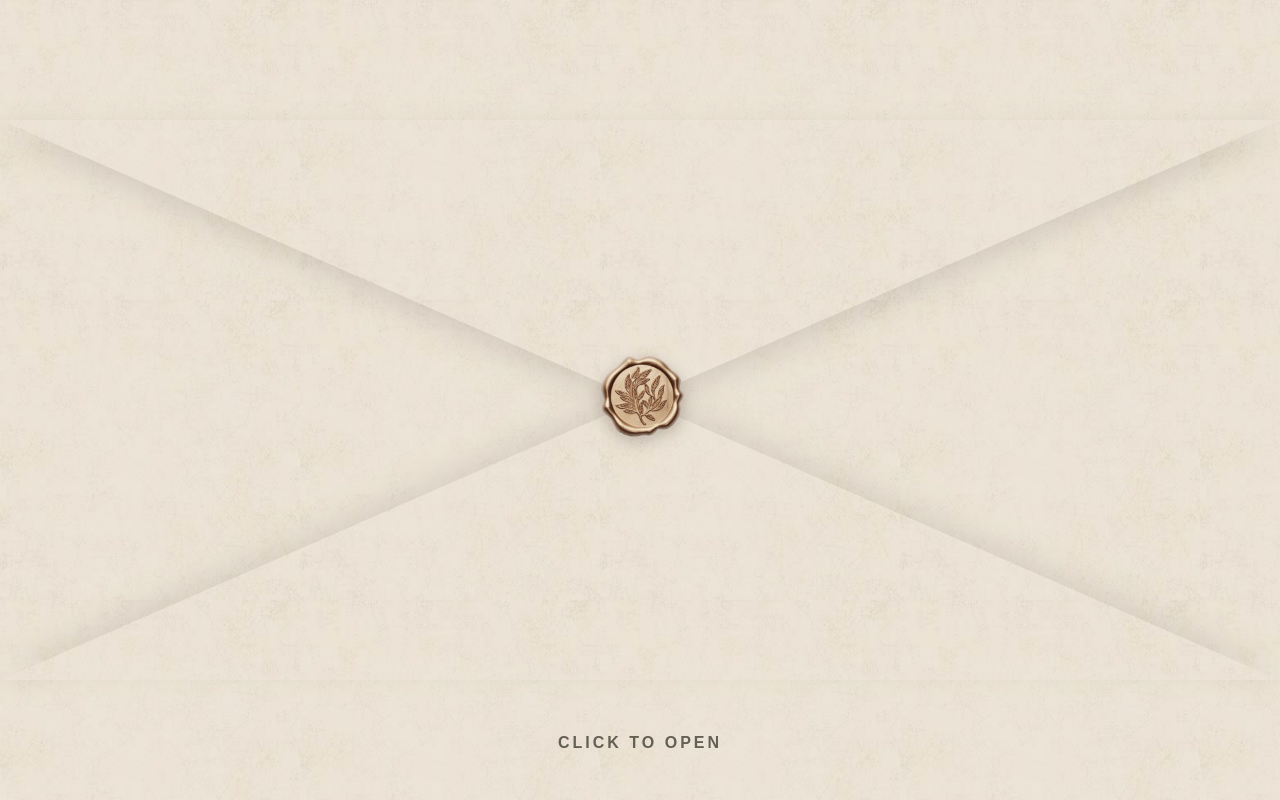
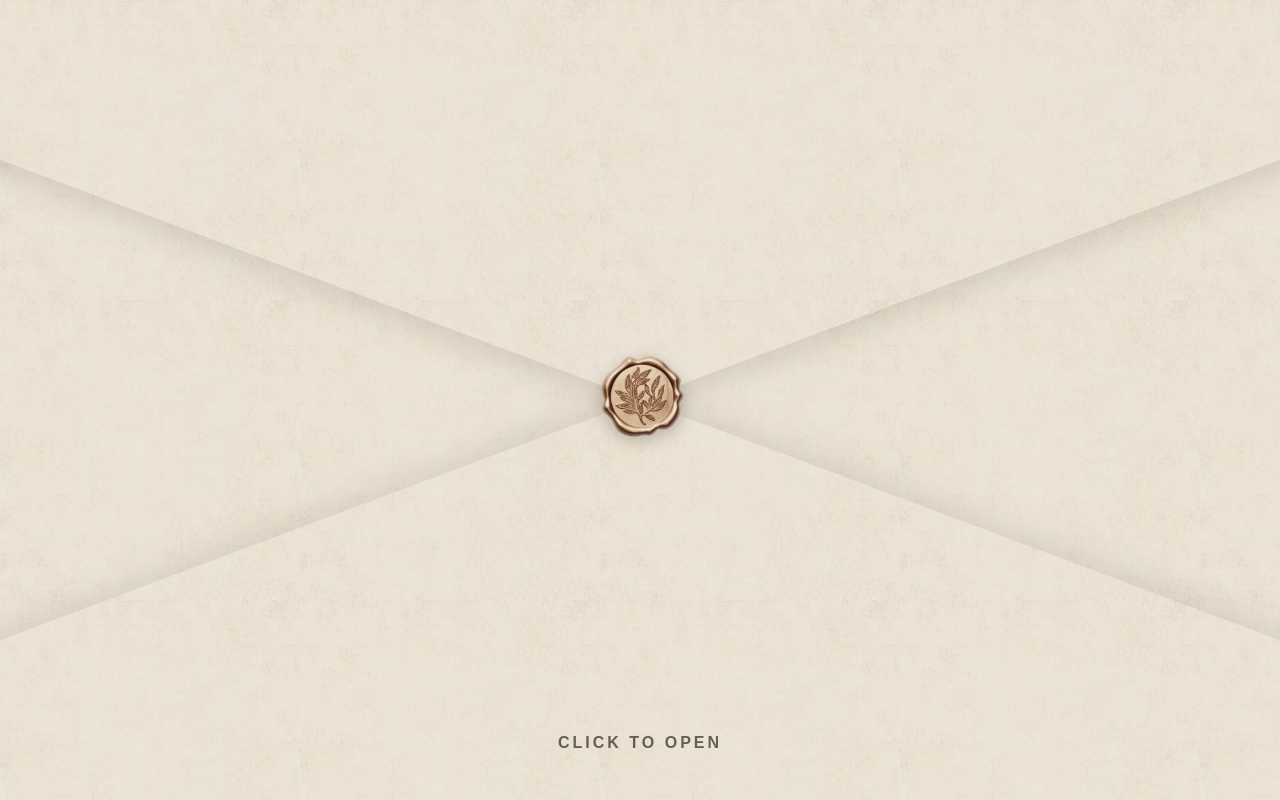
Before and after one commit to AlaaHefnawi/WeddingInvitation, a React (Vite) app: page / in a window 1280 px wide. Shown: the top 800 px of the page. Built offline with nearby package versions, Linux system fonts and the light colour scheme; a web font is replaced by a local one.

Commit message:
tes16 svg envelope

```diff
--- a/components/InvitationIntro/InvitationIntro.css
+++ b/components/InvitationIntro/InvitationIntro.css
@@ -435,10 +435,6 @@
   inset: 0;
 
   background: #dacbbc;
-
-  transition:
-    transform 2s cubic-bezier(0.16, 1, 0.3, 1),
-    opacity 0.6s ease;
 }
 
 
@@ -461,46 +457,9 @@
 }
 
 
-/* ================================
-   SAFARI ENVELOPE
-================================ */
-
-.safari-envelope {
-  position: absolute;
-  inset: 0;
-  width: 100%;
-  height: 100%;
-  overflow: hidden;
-  background: #dacbbc;
-}
-
-.safari-envelope-base {
-  position: absolute;
-  inset: 0;
-  background: #dacbbc;
-}
-
-
-/* ================================
-   FLAPS
-================================ */
-
-.safari-left,
-.safari-right,
-.safari-top,
-.safari-bottom {
-  position: absolute;
-  width: 0;
-  height: 0;
-  z-index: 2;
-  pointer-events: none;
-}
-
-
-/* LEFT
-   Starts from the left edge,
-   NOT from the corner.
-*/
+/* =========================================
+   LEFT FLAP
+========================================= */
 
 .safari-left {
   left: 0;
@@ -512,16 +471,14 @@
   border-bottom: 35vh solid transparent;
   border-left: 50vw solid #dacbbc;
 
-  filter: drop-shadow(
-    12px 0 14px rgba(70, 50, 40, 0.24)
-  );
+  filter:
+    drop-shadow(-8px 0 10px rgba(70, 50, 40, 0.22));
 }
 
 
-/* RIGHT
-   Starts from the right edge,
-   NOT from the corner.
-*/
+/* =========================================
+   RIGHT FLAP
+========================================= */
 
 .safari-right {
   right: 0;
@@ -533,16 +490,14 @@
   border-bottom: 35vh solid transparent;
   border-right: 50vw solid #dacbbc;
 
-  filter: drop-shadow(
-    -12px 0 14px rgba(70, 50, 40, 0.24)
-  );
+  filter:
+    drop-shadow(8px 0 10px rgba(70, 50, 40, 0.22));
 }
 
 
-/* TOP
-   Its diagonal begins on the
-   left/right edges below the corners.
-*/
+/* =========================================
+   TOP FLAP
+========================================= */
 
 .safari-top {
   top: 15vh;
@@ -554,15 +509,14 @@
   border-right: 50vw solid transparent;
   border-top: 35vh solid #dacbbc;
 
-  filter: drop-shadow(
-    0 12px 14px rgba(70, 50, 40, 0.30)
-  );
+  filter:
+    drop-shadow(0 15px 10px rgba(70, 50, 40, 0.22));
 }
 
 
-/* BOTTOM
-   Same thing, mirrored.
-*/
+/* =========================================
+   BOTTOM FLAP
+========================================= */
 
 .safari-bottom {
   bottom: 15vh;
@@ -574,15 +528,14 @@
   border-right: 50vw solid transparent;
   border-bottom: 35vh solid #dacbbc;
 
-  filter: drop-shadow(
-    0 -12px 14px rgba(70, 50, 40, 0.24)
-  );
+  filter:
+    drop-shadow(0 -15px 10px rgba(70, 50, 40, 0.22));
 }
 
 
-/* ================================
-   OPENING
-================================ */
+/* =========================================
+   OPENING - SAFARI
+========================================= */
 
 .invitation-intro.open .safari-top {
   transform:
--- a/components/InvitationIntro/InvitationIntro.jsx
+++ b/components/InvitationIntro/InvitationIntro.jsx
@@ -127,7 +127,7 @@ const InvitationIntro = ({ onFinish }) => {
     <section className={`invitation-intro ${isOpen ? "open" : ""}`}>
       <div className="envelope" onClick={handleOpen}>
 
-        {/* {!isSafari ? (
+        {!isSafari ? (
           <svg
             className="envelope-svg"
             viewBox="0 0 1200 800"
@@ -183,7 +183,7 @@ const InvitationIntro = ({ onFinish }) => {
               filter="url(#shadow)"
             />
           </svg>
-        ) : ( */}
+        ) : (
           <div className="safari-envelope">
 
             <div className="safari-envelope-base" />
@@ -198,7 +198,7 @@ const InvitationIntro = ({ onFinish }) => {
             </div>
 
           </div>
-        {/* )} */}
+        )}
 
         <div className="paper-texture" />
 
```
